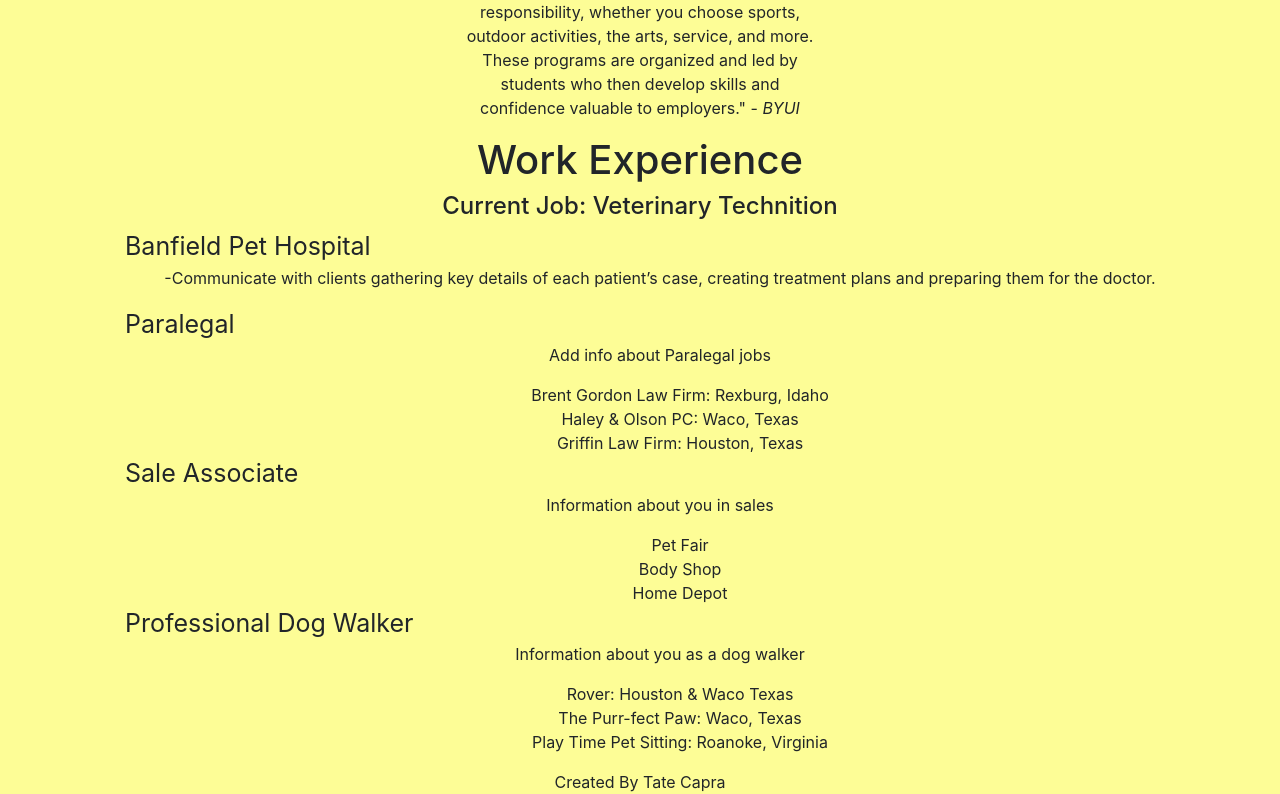
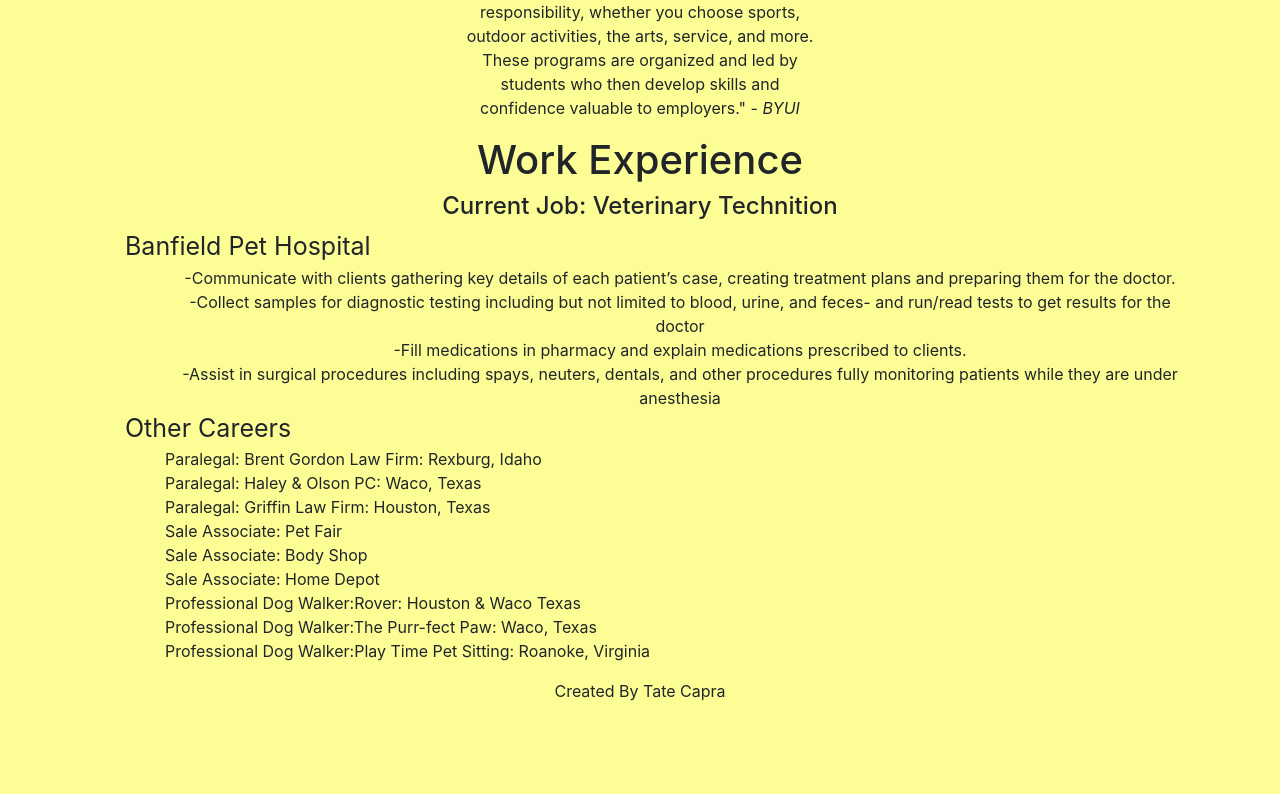
Before and after one commit to SpacemanTxC/EmilyResume, a plain HTML site: page index.html in a window 1280 px wide. Shown: the part 960-1754 px from the top of the page. After the commit the page ends 1663 px from the top, so only its background shows below. Drawn offline with nearby package versions, Linux system fonts and the light colour scheme.

Commit message:
Fixed the other careers text

```diff
--- a/assets/css/style.css
+++ b/assets/css/style.css
@@ -17,6 +17,9 @@ img{
   text-align:left;
   font-size: 25px;
 }
+#otherCareers{
+  text-align: left;
+}
 /*  Changes size when at 800px of images */
 @media only screen and (max-width:800px ) {
   img{
--- a/assets/js/app.js
+++ b/assets/js/app.js
@@ -58,6 +58,6 @@ function mobileText(){
   }
 }
 
-
+// *********** Working on timing ***********
 // Call mobile
 $(document).ready(mobileText());
--- a/index.html
+++ b/index.html
@@ -106,28 +106,34 @@
       </div>
         <ol>
           <li class="listJobTitle">Banfield Pet Hospital</li>
-            <p>-Communicate with clients gathering key details of each patient’s case, creating
-               treatment plans and preparing them for the doctor.</p>
-          <li class="listJobTitle">Paralegal</li>
-          <p>Add info about Paralegal jobs</p>
             <ul>
-              <li>Brent Gordon Law Firm: Rexburg, Idaho</li>
-              <li>Haley & Olson PC: Waco, Texas</li>
-              <li>Griffin Law Firm: Houston, Texas</li>
+              <li>
+              -Communicate with clients gathering key details of each patient’s case, creating
+               treatment plans and preparing them for the doctor.
+             </li>
+             <li>
+               -Collect samples for diagnostic testing including but not limited to blood,
+                urine, and feces- and run/read tests to get results for the doctor
+             </li>
+             <li>
+               -Fill medications in pharmacy and explain medications prescribed to clients.
+             </li>
+             <li>
+               -Assist in surgical procedures including spays, neuters, dentals,
+               and other procedures fully monitoring patients while they are under anesthesia
+             </li>
             </ul>
-          <li class="listJobTitle">Sale Associate</li>
-          <p>Information about you in sales</p>
-            <ul>
-              <li>Pet Fair</li>
-              <li>Body Shop</li>
-              <li>Home Depot</li>
-            </ul>
-          <li class="listJobTitle">Professional Dog Walker</li>
-          <p>Information about you as a dog walker</p>
-            <ul>
-              <li>Rover: Houston & Waco Texas</li>
-              <li>The Purr-fect Paw: Waco, Texas</li>
-              <li>Play Time Pet Sitting: Roanoke, Virginia </li>
+          <li class="listJobTitle">Other Careers</li>
+            <ul id ="otherCareers">
+              <li>Paralegal: Brent Gordon Law Firm: Rexburg, Idaho</li>
+              <li>Paralegal: Haley & Olson PC: Waco, Texas</li>
+              <li>Paralegal: Griffin Law Firm: Houston, Texas</li>
+              <li>Sale Associate: Pet Fair</li>
+              <li>Sale Associate: Body Shop</li>
+              <li>Sale Associate: Home Depot</li>
+              <li>Professional Dog Walker:Rover: Houston & Waco Texas </li>
+              <li>Professional Dog Walker:The Purr-fect Paw: Waco, Texas </li>
+              <li>Professional Dog Walker:Play Time Pet Sitting: Roanoke, Virginia </li>
             </ul>
         </ol>
         <div>
```
Also changed, not shown: 1 other file.
